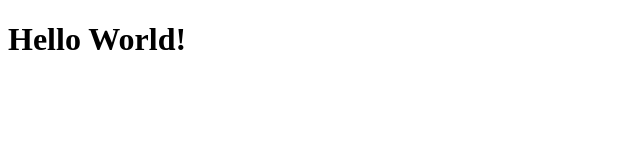
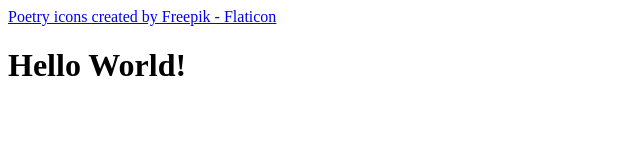
Before and after one commit to RVCC-IDMX/poem-page-Mohammedkhan18, a plain HTML site: page index.html in a window 1280 px wide. Shown: the whole page, without its empty margins (0-640 px from the left). Drawn offline with Linux system fonts and the light colour scheme.

Commit message:
adding the index.html file

```diff
--- a/index.html
+++ b/index.html
@@ -4,6 +4,7 @@
     <meta charset="UTF-8">
     <meta http-equiv="X-UA-Compatible" content="IE=edge">
     <meta name="viewport" content="width=device-width, initial-scale=1.0">
+    <a href="https://www.flaticon.com/free-icons/poetry" title="poetry icons">Poetry icons created by Freepik - Flaticon</a>
     <title>A Poem</title>
     <h1>Hello World!</h1>
 </head>
```
